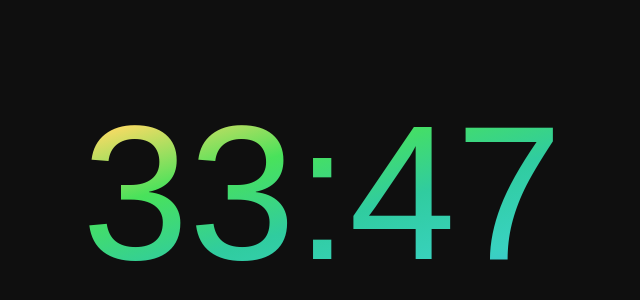
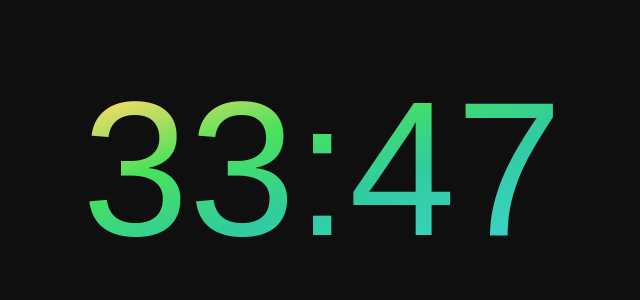
Before and after one commit to ozzyDev27/Countdown, a plain HTML site: page index.html in a window 1280 px wide. Shown: the part 290-590 px from the top of the page, without its empty margins (588-1228 px from the left). Drawn offline with nearby package versions, Linux system fonts and the light colour scheme; a web font is replaced by a local one.

Commit message:
Update style.css

```diff
--- a/style.css
+++ b/style.css
@@ -28,7 +28,7 @@ html, body {
     color: transparent;
     cursor: none;
     position: absolute;
-    height: 10vw;
+    height: 11vw;
     display: flex;
     align-items: center;
     justify-content: center;
```
